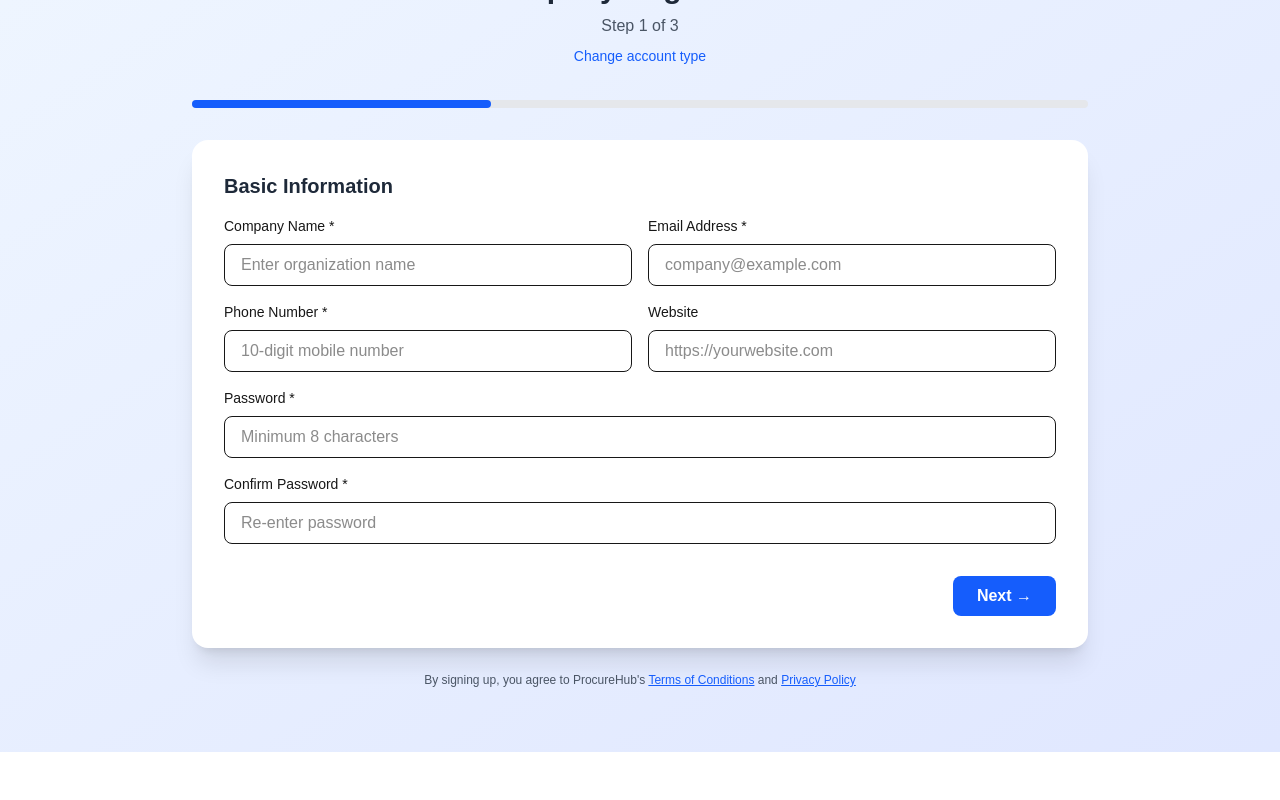
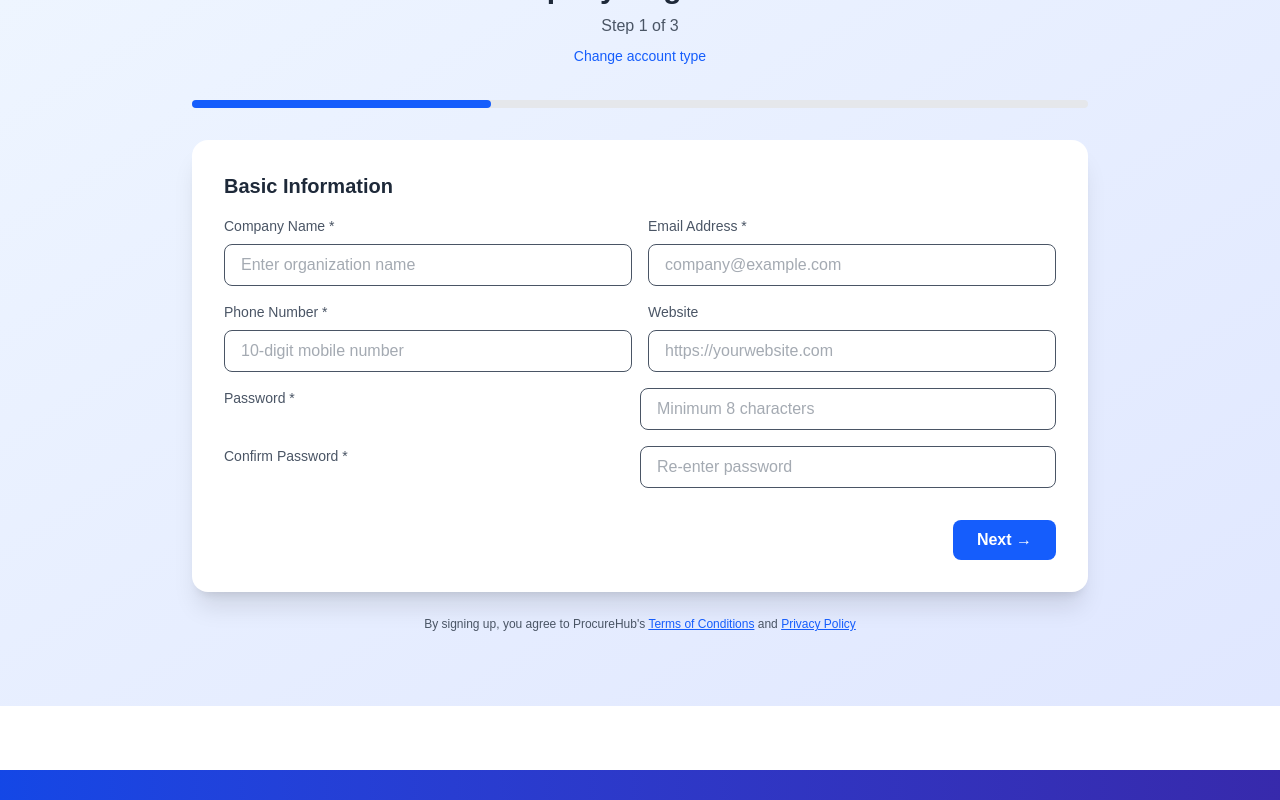
Before and after one commit to atulmishra4/ProHub, a Next.js app in the folder my-app/: page /signup in a window 1280 px wide. Both pictures are taken after a click on the button "Sign Up as Company". Shown: the part 894-1694 px from the top of the page. Built offline with nearby package versions, Linux system fonts and the light colour scheme.

Commit message:
style: Update company signup form styles for improved readability

```diff
--- a/my-app/src/app/(components)/signup/page.jsx
+++ b/my-app/src/app/(components)/signup/page.jsx
@@ -211,7 +211,7 @@ export default function page() {
                   Basic Information
                 </h3>
 
-                <div className="grid md:grid-cols-2 gap-4">
+                <div className="grid text-gray-600 md:grid-cols-2 gap-4">
                   <div>
                     <label className="block text-sm font-medium mb-2">
                       {userType === "company" ? "Company Name" : "Business Name"} *
@@ -273,7 +273,7 @@ export default function page() {
                   </div>
                 </div>
 
-                <div>
+                <div className="grid text-gray-600 md:grid-cols-2 ">
                   <label className="block text-sm font-medium mb-2">
                     Password *
                   </label>
@@ -289,7 +289,7 @@ export default function page() {
                   />
                 </div>
 
-                <div>
+                <div className='grid text-gray-600 md:grid-cols-2'>
                   <label className="block text-sm font-medium mb-2">
                     Confirm Password *
                   </label>
@@ -331,7 +331,7 @@ export default function page() {
                   Address & Legal Details
                 </h3>
 
-                <div>
+                <div className='text-gray-600'>
                   <label className="block text-sm font-medium mb-2">
                     Registered Address *
                   </label>
@@ -346,7 +346,7 @@ export default function page() {
                   />
                 </div>
 
-                <div className="grid md:grid-cols-3 gap-4">
+                <div className="grid text-gray-600 md:grid-cols-3 gap-4">
                   <div>
                     <label className="block text-sm font-medium mb-2">
                       City *
@@ -438,7 +438,7 @@ export default function page() {
                   </div>
                 </div>
 
-                <div className="grid md:grid-cols-2 gap-4">
+                <div className="grid text-gray-600 md:grid-cols-2 gap-4">
                   <div>
                     <label className="block text-sm font-medium mb-2">
                       GSTIN *
@@ -520,7 +520,7 @@ export default function page() {
                   Company Details
                 </h3>
 
-                <div className="grid md:grid-cols-2 gap-4">
+                <div className="grid text-gray-600 md:grid-cols-2 gap-4">
                   <div>
                     <label className="block text-sm font-medium mb-2">
                       Employee Size *
```
